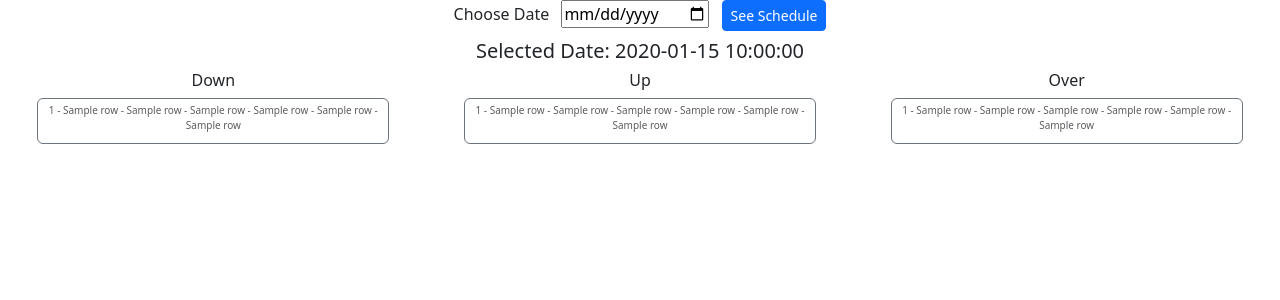
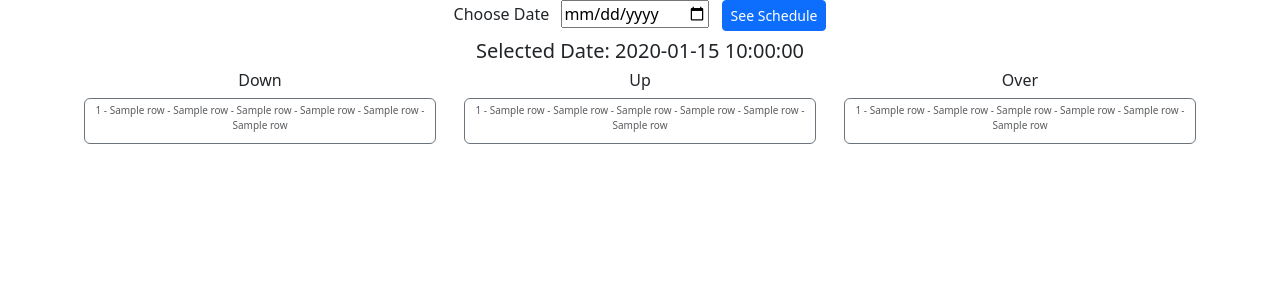
Before and after one commit to abgelvin/tellurides-calendar, a Flask app: template templates/layout2.html in a window 1280 px wide. Shown: the part 58-358 px from the top of the page. Run offline with Flask 3, Linux system fonts and the light colour scheme; the template is opened without the code that fills it: most values are stand-ins (such as "Sample title", 1, 10 or a date in 2020).

Commit message:
changed container to md instead of fluid to limit view width

```diff
--- a/templates/layout2.html
+++ b/templates/layout2.html
@@ -27,7 +27,7 @@
             </div>
         </header>
 
-        <main class="container-fluid py-0 text-center">
+        <main class="container-md py-0 text-center">
             <form action="/" method="get">
                 <div class="mb-2">
                     <label class="me-2">Choose Date</label>
```
